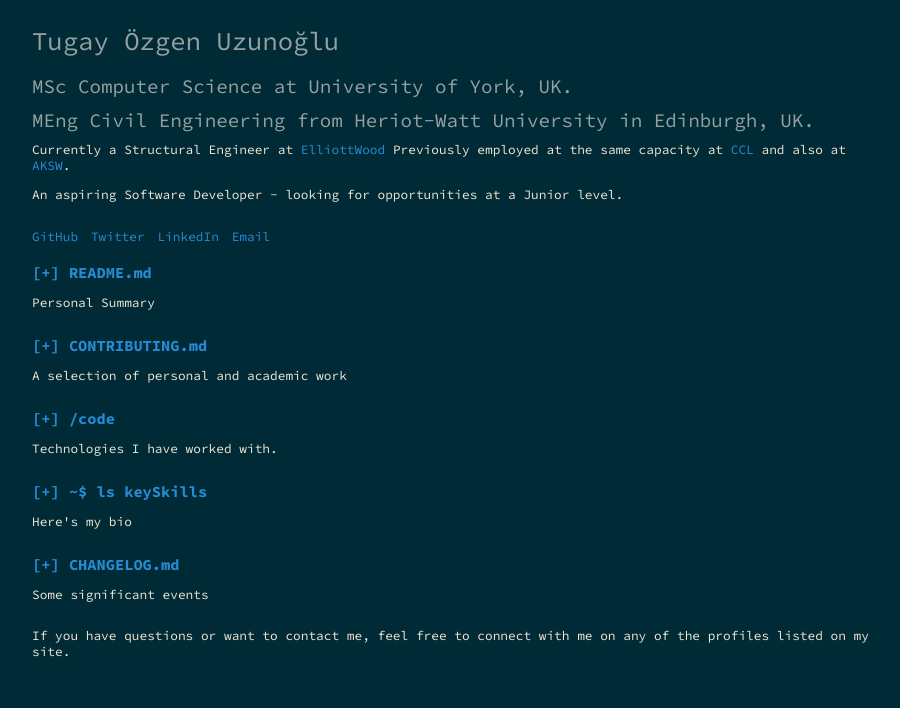
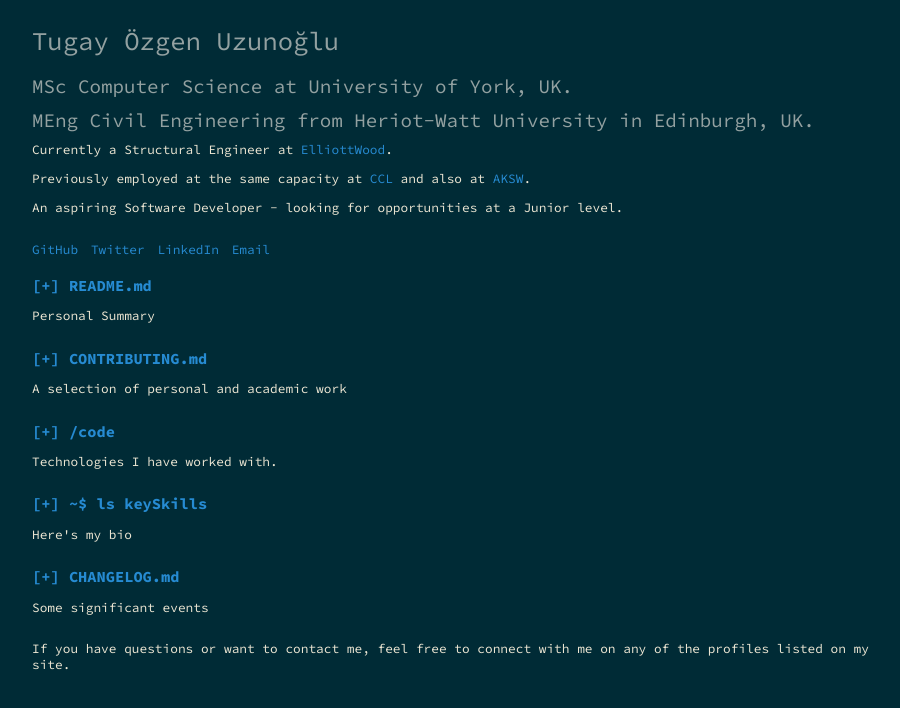
Before and after one commit to tuzun89/tuzun89.github.io, a React (Create React App) app: page / in a window 1280 px wide. Shown: the top 708 px of the page, without its empty margins (188-1088 px from the left). Built offline with nearby package versions, Linux system fonts and the light colour scheme.

Commit message:
summary wording updated

```diff
--- a/src/components/summary.jsx
+++ b/src/components/summary.jsx
@@ -12,9 +12,9 @@ export default class Summary extends Component {
           MEng Civil Engineering from Heriot-Watt University in Edinburgh, UK.
         </h2>
         <div className="intro">
-          Currently a Structural Engineer at <a href="https://www.elliottwood.co.uk/" rel="noopener noreferrer" target="_blank">ElliottWood </a>
-          Previously employed at the same capacity at <a href="http://clancy.co.uk/" rel="noopener noreferrer" target="_blank">CCL </a>
-          and also at <a href="https://www.aksward.com/" rel="noopener noreferrer" target="_blank">AKSW</a>.
+          Currently a Structural Engineer at <a href="https://www.elliottwood.co.uk/" rel="noopener noreferrer" target="_blank">ElliottWood</a>.
+          <p>Previously employed at the same capacity at <a href="http://clancy.co.uk/" rel="noopener noreferrer" target="_blank">CCL </a>
+          and also at <a href="https://www.aksward.com/" rel="noopener noreferrer" target="_blank">AKSW</a>.</p>
           <p>An aspiring  Software Developer - looking for opportunities at a Junior level.</p>
         </div>
         <div className="links">
```
